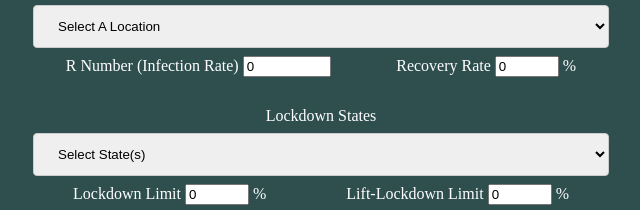
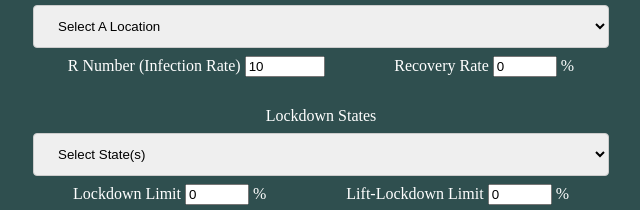
Before and after one commit to rmei6/US-Outbreak-Simulator, a website: page dist/index.html in a window 1280 px wide. Shown: the part 423-633 px from the top of the page, 319-959 px from the left. Drawn offline with nearby package versions, Linux system fonts and the light colour scheme.

Commit message:
raised default r number to 10

```diff
--- a/dist/index.html
+++ b/dist/index.html
@@ -73,7 +73,7 @@
                         </div>
                     <div class="r-numbers">
                         <label class="r-number-label" title="How many people one person will infect">R Number (Infection Rate)
-                            <input type="number" id="r-number" min="0" max="100" step="0.01" value="0">
+                            <input type="number" id="r-number" min="0" max="100" step="0.1" value="10">
                         </label>
                         <label class="recovery-rate-label" title="Percent of population that recovers">Recovery Rate
                             <input type="number" id="recovery-number" min="0" max="100" step="1" value="0">
```
